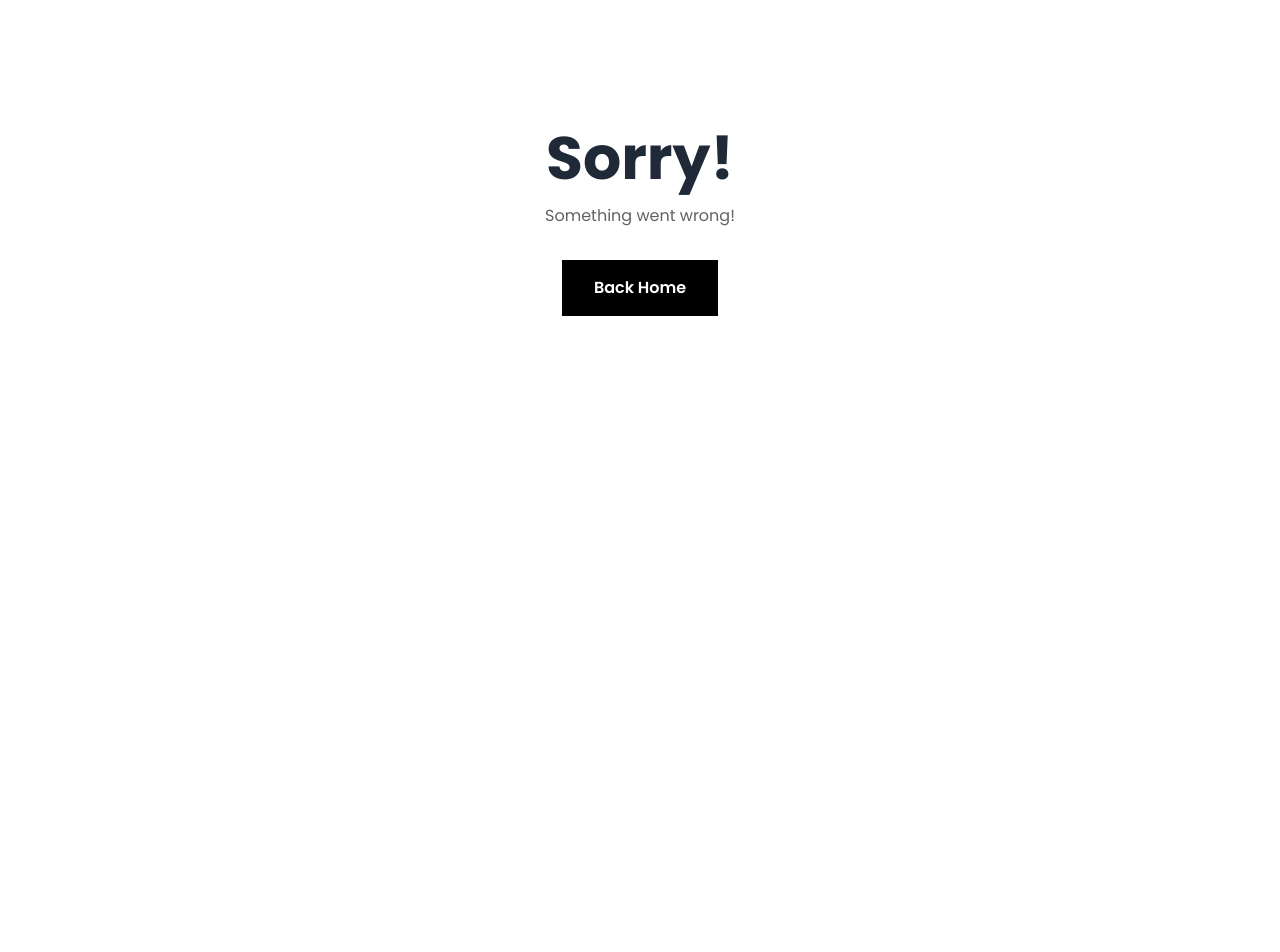
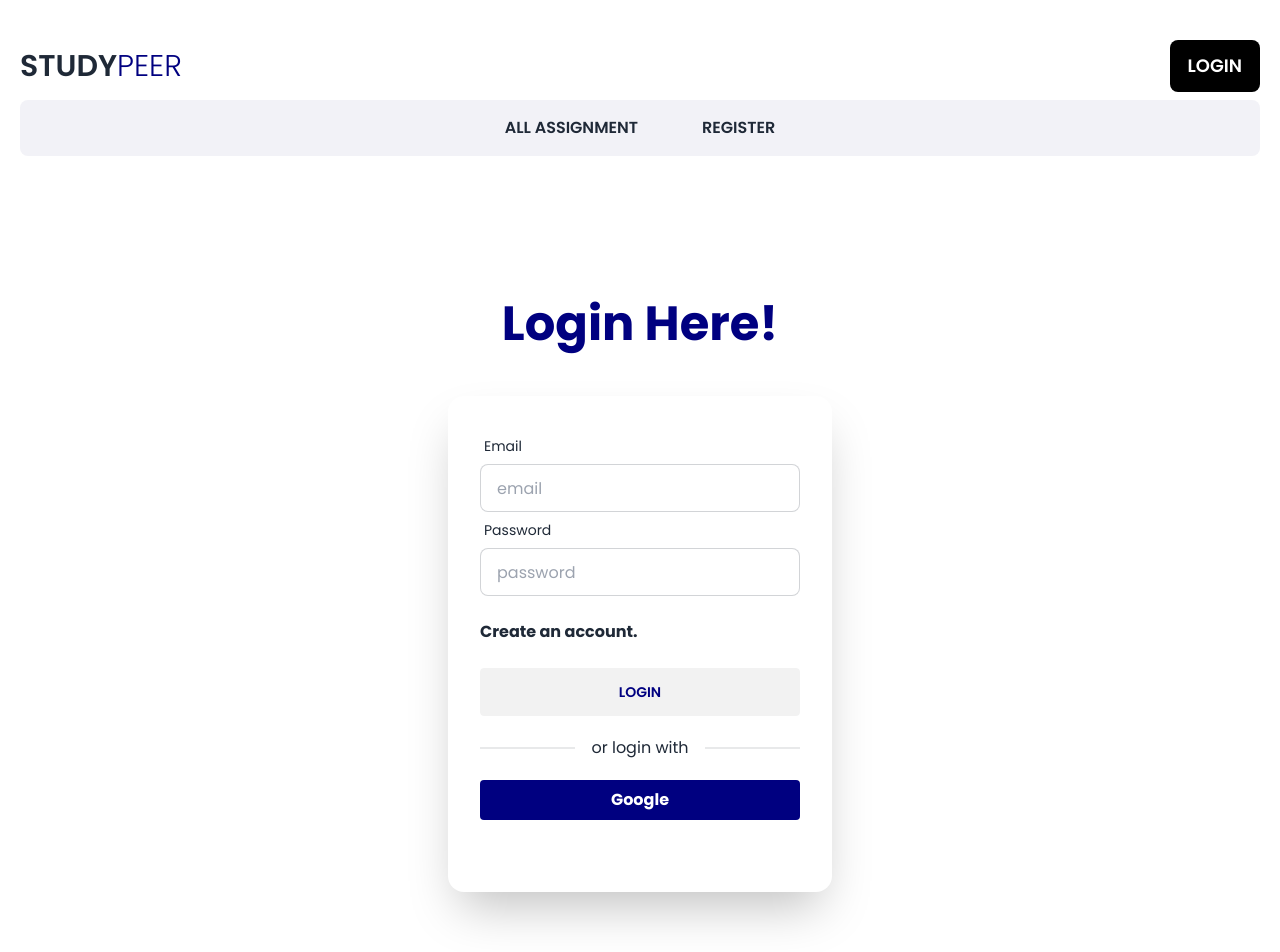
Before and after one commit to abduseu/studypeer-client, a React (Vite) app: page /login in a window 1280 px wide. Shown: the top 952 px of the page. Before the commit the page ends 800 px from the top, so only its background shows below. Built offline with nearby package versions, Linux system fonts and the light colour scheme; no server answers.

Commit message:
Login & signout implemented

```diff
--- a/src/components/Header.jsx
+++ b/src/components/Header.jsx
@@ -1,10 +1,18 @@
+import { useContext } from "react";
 import { Link, NavLink } from "react-router-dom";
+import { AuthContext } from "../providers/AuthProvider";
 
 const Header = () => {
-    const user = false;
+    const { user, logOut } = useContext(AuthContext)
 
     const handleSignout = () => {
-        console.log('signout')
+        logOut()
+            .then(() => {
+                console.log('Signout Successful!')
+            })
+            .catch((error) => {
+                console.log(error.message)
+            });
     }
 
     //Navlink
@@ -38,7 +46,7 @@ const Header = () => {
                                             </div>
                                         </label>
                                         <ul tabIndex={0} className="dropdown-content z-[1] menu p-2 shadow bg-base-100 rounded">
-                                            <li>{'user.displayName'}</li>
+                                            <li className="whitespace-nowrap">{user.displayName}</li>
                                         </ul>
                                     </div>
                                     <li><Link onClick={handleSignout} className="navbtn rounded-lg">Signout</Link></li>
--- a/src/main.jsx
+++ b/src/main.jsx
@@ -10,6 +10,7 @@ import Homepage from "./pages/Homepage";
 import ErrorPage from "./pages/ErrorPage";
 import AuthProvider from "./providers/AuthProvider";
 import Register from "./pages/Register";
+import Login from "./pages/Login";
 
 
 
@@ -22,6 +23,10 @@ const router = createBrowserRouter([
       {
         path: '/',
         element: <Homepage></Homepage>,
+      },
+      {
+        path: '/login',
+        element: <Login></Login>,
       },
       {
         path: '/register',
--- /dev/null
+++ b/src/pages/Login.jsx
@@ -0,0 +1,92 @@
+import { useContext, useState } from "react";
+import { Link, useNavigate } from "react-router-dom";
+import { AuthContext } from "../providers/AuthProvider";
+
+const Login = () => {
+    const { signinGoogle, signInUser } = useContext(AuthContext)
+    const navigate = useNavigate()
+    const [validationError, setValidationError] = useState([])
+
+    const handleLogin = (e) => {
+        e.preventDefault();
+        const form = e.target
+        const email = form.email.value;
+        const password = form.password.value;
+
+        console.log('login page: ', email, password)
+
+        signInUser(email, password)
+            .then((result) => {
+                const LoggedUser = result.user;
+                e.target.reset()
+
+                console.log(LoggedUser)
+                navigate('/')
+            })
+            .catch((error) => {
+                const errorCode = error.code;
+                //login validation
+                if (errorCode === 'auth/invalid-login-credentials') {
+                    setValidationError('Email or password does not match!')
+
+                } else {
+                    setValidationError(errorCode)
+                }
+            });
+    }
+
+    const handleGoogle = () => {
+        signinGoogle()
+            .then(result => {
+                console.log('Google login succesful', result.user)
+                navigate('/')
+            })
+            .catch(error => {
+                setValidationError(error.message)
+            })
+    }
+
+    return (
+        <div className="hero min-h-screen">
+            <div className="hero-content flex-col lg:w-1/2">
+                <div className="text-center lg:text-left">
+                    <h1 className="text-5xl font-bold navy pb-8">Login Here!</h1>
+                </div>
+                <div className="card flex-shrink-0 w-full max-w-sm shadow-2xl bg-base-100">
+                    <div className="card-body">
+                        <form onSubmit={handleLogin}>
+                            <div className="form-control">
+                                <label className="label">
+                                    <span className="label-text">Email</span>
+                                </label>
+                                <input type="email" name="email" placeholder="email" className="input input-bordered" />
+                            </div>
+                            <div className="form-control">
+                                <label className="label">
+                                    <span className="label-text">Password</span>
+                                </label>
+                                <input type="password" name="password" placeholder="password" className="input input-bordered" />
+                            </div>
+                            <div className="form-control mt-6 red font-bold">
+                                <Link to="/signup">Create an account.</Link>
+                            </div>
+                            <div className="form-control mt-6">
+                                <button className="btn navy rounded">Login</button>
+                            </div>
+                        </form>
+
+                        <div className="divider">or login with</div>
+                        <div className="form-control">
+                            <button onClick={handleGoogle} className="bg-navy text-white font-bold w-full py-2 rounded">Google</button>
+                        </div>
+                        <p className="py-4 text-red-600 font-semibold">
+                            {validationError}
+                        </p>
+                    </div>
+                </div>
+            </div>
+        </div>
+    );
+};
+
+export default Login;
--- a/src/providers/AuthProvider.jsx
+++ b/src/providers/AuthProvider.jsx
@@ -1,10 +1,32 @@
-import { createContext } from "react";
+import { createContext, useEffect, useState } from "react";
 import auth from '../firebase/firebase.config';
-import { createUserWithEmailAndPassword, signInWithEmailAndPassword, signOut } from "firebase/auth";
+import { GoogleAuthProvider, createUserWithEmailAndPassword, onAuthStateChanged, signInWithEmailAndPassword, signInWithPopup, signOut } from "firebase/auth";
 
 export const AuthContext = createContext(null)
+const googleProvider = new GoogleAuthProvider()
 
 const AuthProvider = ({children}) => {
+    const [user, setUser] = useState(null)
+    const [loading, setLoading] = useState(true)
+
+    //Manage User
+    useEffect(()=>{
+        const unSubscribe = onAuthStateChanged(auth, (currentUser)=>{
+            setUser(currentUser)
+            setLoading(false)
+        })
+
+        return ()=>{
+            unSubscribe()
+        }
+
+    }, [])
+
+    //Google Authentication
+    const signinGoogle=()=>{
+        setLoading(true)
+        return signInWithPopup(auth, googleProvider)
+    }
 
     //Email & password
     const createUser = (email, password)=>{
@@ -18,7 +40,7 @@ const AuthProvider = ({children}) => {
        return signOut(auth)
     }
 
-    const authInfo = {createUser, signInUser, logOut}
+    const authInfo = { user, loading, signinGoogle, createUser, signInUser, logOut}
 
     return (
         <div>
```
